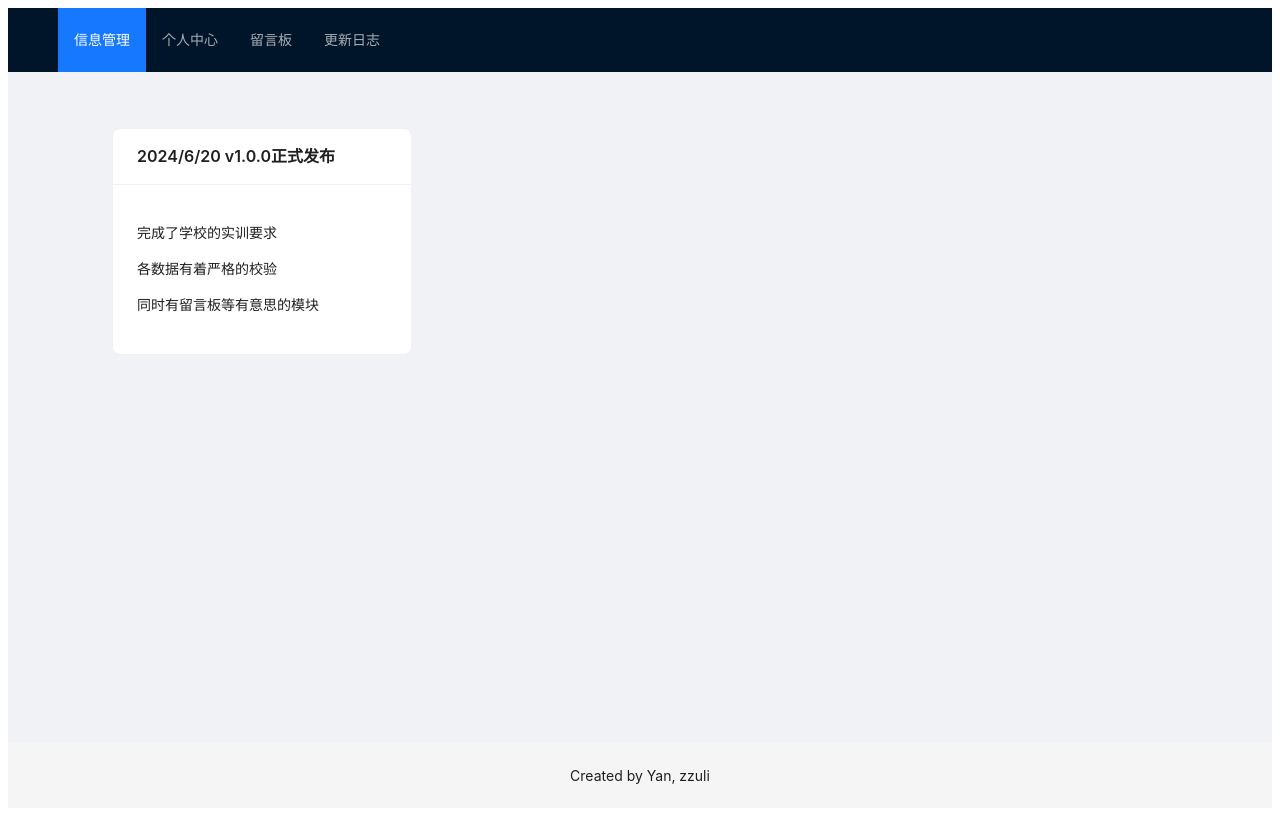
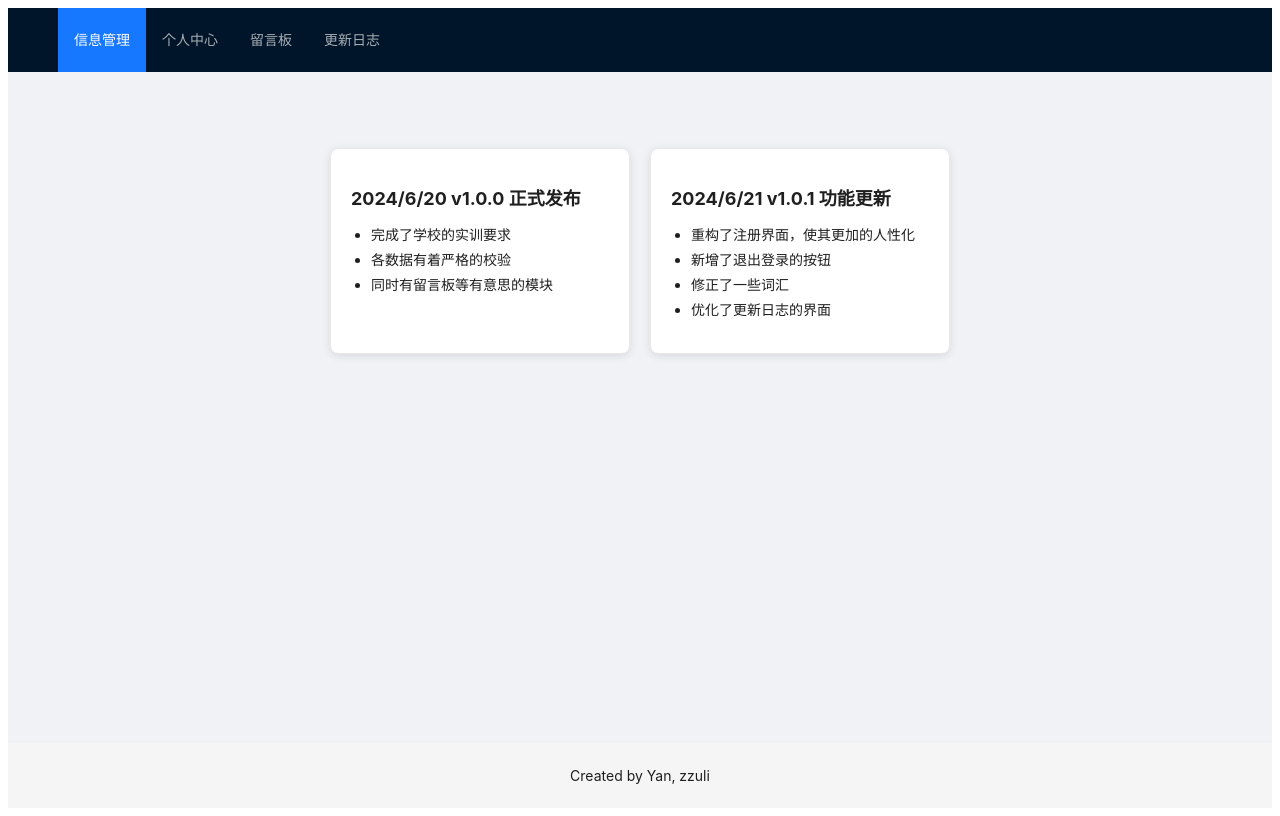
Before and after one commit to ILoveFurina/DriveMaster-vue, a Vue app in the folder DriveMaster/: page /updateLog in a window 1280 px wide. Built offline with nearby package versions, Linux system fonts and the light colour scheme; no server answers.

Commit message:
重构了注册界面，使其更加的人性化 新增了退出登录的按钮 修正了一些词汇 优化了更新日志的界面

```diff
--- /dev/null
+++ b/DriveMaster/src/api/login/logout.js
@@ -0,0 +1,16 @@
+
+import AxiosInstance from "@/utils/http.js";
+import {useRouter} from "vue-router";
+
+const router = useRouter();
+export async function logout() {
+    try{
+        const response =  await AxiosInstance.get("admin/user/logout")
+        console.log(response)
+        return response
+    } catch(error){
+        console.log(error);
+    }
+
+    return false;
+}
--- a/DriveMaster/src/views/Layout/components/Info.vue
+++ b/DriveMaster/src/views/Layout/components/Info.vue
@@ -17,7 +17,7 @@
             <span>毕业管理</span>
           </a-menu-item>
           <a-menu-item key="4" @click="router.push('/info/bill')">
-            <span>费用管理</span>
+            <span>账单管理</span>
           </a-menu-item>
           <a-menu-item key="5" @click="router.push('/info/train')">
             <span>训练管理</span>
--- a/DriveMaster/src/views/Layout/components/components/bill.vue
+++ b/DriveMaster/src/views/Layout/components/components/bill.vue
@@ -1,8 +1,8 @@
 <template>
   <div>
-    <!-- 新增学员按钮-->
-    <a-button type="primary" @click="showModal">新增学员</a-button>
-    <a-modal v-model:open="open" title="新增学员" :confirm-loading="confirmLoading" @ok="handleAddOk">
+    <!-- 新增账单按钮-->
+    <a-button type="primary" @click="showModal">新增账单</a-button>
+    <a-modal v-model:open="open" title="新增账单" :confirm-loading="confirmLoading" @ok="handleAddOk">
       <a-form :model="addForm" :rules="rules" ref="addFormRef">
         <a-form-item label="学员编号" name="studentId">
           <a-input v-model:value="addForm.studentId" />
--- a/DriveMaster/src/views/Layout/components/components/train.vue
+++ b/DriveMaster/src/views/Layout/components/components/train.vue
@@ -1,7 +1,7 @@
 <template>
   <div>
     <!-- 新增学员按钮-->
-    <a-button type="primary" @click="showModal">新增学员</a-button>
+    <a-button type="primary" @click="showModal">新增训练</a-button>
     <a-modal v-model:open="open" title="新增学员" :confirm-loading="confirmLoading" @ok="handleAddOk">
       <a-form :model="addForm" :rules="rules" ref="addFormRef">
         <a-form-item label="学员编号" name="studentId">
--- a/DriveMaster/src/views/Register/register.vue
+++ b/DriveMaster/src/views/Register/register.vue
@@ -22,14 +22,8 @@
             @validate="handleValidate"
             @finishFailed="handleFinishFailed"
         >
-          <a-form-item has-feedback label="用户名" name="name">
-            <a-input v-model:value="formState.name"  autocomplete="off" style="margin-left: 30px" placeholder="请输入您的用户名"/>
-          </a-form-item>
           <a-form-item has-feedback label="账号" name="username">
             <a-input v-model:value="formState.username"  autocomplete="off" style="margin-left: 30px" placeholder="请输入您的账号"/>
-          </a-form-item>
-          <a-form-item has-feedback label="手机号" name="phone">
-            <a-input v-model:value="formState.phone"  autocomplete="off" style="margin-left: 30px" placeholder="请输入您的手机号（非必填)"/>
           </a-form-item>
           <a-form-item has-feedback label="密码" name="pass">
             <a-input v-model:value="formState.pass" type="password" autocomplete="off" style="margin-left: 30px" placeholder="请输入您的密码"/>
@@ -37,6 +31,13 @@
           <a-form-item has-feedback label="确认密码" name="checkPass">
             <a-input v-model:value="formState.checkPass" type="password" autocomplete="off" style="margin-left: 30px" placeholder="请再次输入您的密码"/>
           </a-form-item>
+          <a-form-item has-feedback label="昵称" name="name">
+            <a-input v-model:value="formState.name"  autocomplete="off" style="margin-left: 30px" placeholder="请输入您的昵称"/>
+          </a-form-item>
+          <a-form-item has-feedback label="手机号" name="phone">
+            <a-input v-model:value="formState.phone"  autocomplete="off" style="margin-left: 30px" placeholder="请输入您的手机号（非必填)"/>
+          </a-form-item>
+
           <a-form-item :wrapper-col="{ span: 14, offset: 4 }">
             <a-button @click="router.push('/login')" style="float: left" type="primary" :icon="h(LeftOutlined)">返回</a-button>
             <a-button type="primary" html-type="submit">注册</a-button>
--- a/DriveMaster/src/views/UserProfile/index.vue
+++ b/DriveMaster/src/views/UserProfile/index.vue
@@ -2,7 +2,7 @@
   <a-layout>
     <a-layout-content style="margin-left: 50px">
       <a-card class="user-info-card" title="用户信息">
-        <p><strong>用户名:</strong> {{ user }}</p>
+        <p><strong>昵称:</strong> {{ user }}</p>
         <p><strong>账号:</strong> {{ username }}</p>
         <p><strong>手机号:</strong> {{ phone }}</p>
         <p><strong>注册时间:</strong> {{ createTime }}</p>
@@ -25,6 +25,7 @@
       </a-card>
     </a-layout-content>
   </a-layout>
+  <a-button type="primary" style="width: 200px;margin-left: 50px" danger @click="userLogout"> 退出登录</a-button>
 </template>
 <script setup>
 import {recallPwd} from "@/api/login/recallPwd.js";
@@ -41,7 +42,18 @@ const phone = computed(()=>{
 const createTime = localStorage.getItem("createTime")
 import {ref, reactive, computed} from 'vue';
 import {message} from "ant-design-vue";
+import {logout} from "@/api/login/logout.js";
+import {useRouter} from "vue-router"
 
+const router = useRouter();
+const userLogout =async () => {
+  const response = await logout();
+  if(response.code===200){
+    router.push("/login")
+    message.success("退出成功",3)
+  }
+
+}
 
 const form = reactive({
   currentPassword: '',
--- a/DriveMaster/src/views/updateLog/index.vue
+++ b/DriveMaster/src/views/updateLog/index.vue
@@ -1,17 +1,71 @@
 <script setup>
+import { ref } from 'vue';
 
+const logs = ref([
+  {
+    date: '2024/6/20',
+    version: 'v1.0.0',
+    title: '正式发布',
+    details: [
+      '完成了学校的实训要求',
+      '各数据有着严格的校验',
+      '同时有留言板等有意思的模块'
+    ]
+  },
+  {
+    date: '2024/6/21',
+    version: 'v1.0.1',
+    title: '功能更新',
+    details: [
+      '重构了注册界面，使其更加的人性化',
+      '新增了退出登录的按钮',
+      '修正了一些词汇',
+      '优化了更新日志的界面'
+    ]
+  }
+]);
 </script>
 
 <template>
-  <div style="margin-left: 30px">
-    <a-card title="2024/6/20 v1.0.0正式发布 " style="width: 300px">
-      <p>完成了学校的实训要求</p>
-      <p>各数据有着严格的校验</p>
-      <p>同时有留言板等有意思的模块</p>
-    </a-card>
+  <div class="log-container">
+    <div v-for="log in logs" :key="log.version" class="log-card">
+      <h2>{{ log.date }} {{ log.version }} {{ log.title }}</h2>
+      <ul>
+        <li v-for="detail in log.details" :key="detail">{{ detail }}</li>
+      </ul>
+    </div>
   </div>
 </template>
 
 <style scoped>
+.log-container {
+  display: flex;
+  flex-wrap: wrap;
+  gap: 20px;
+  padding: 20px;
+  justify-content: center;
+}
 
+.log-card {
+  background: #fff;
+  border: 1px solid #e8e8e8;
+  border-radius: 8px;
+  box-shadow: 0 2px 8px rgba(0, 0, 0, 0.1);
+  padding: 20px;
+  width: 300px;
+}
+
+.log-card h2 {
+  font-size: 18px;
+  margin-bottom: 10px;
+}
+
+.log-card ul {
+  padding-left: 20px;
+}
+
+.log-card ul li {
+  list-style: disc;
+  margin-bottom: 5px;
+}
 </style>
```
